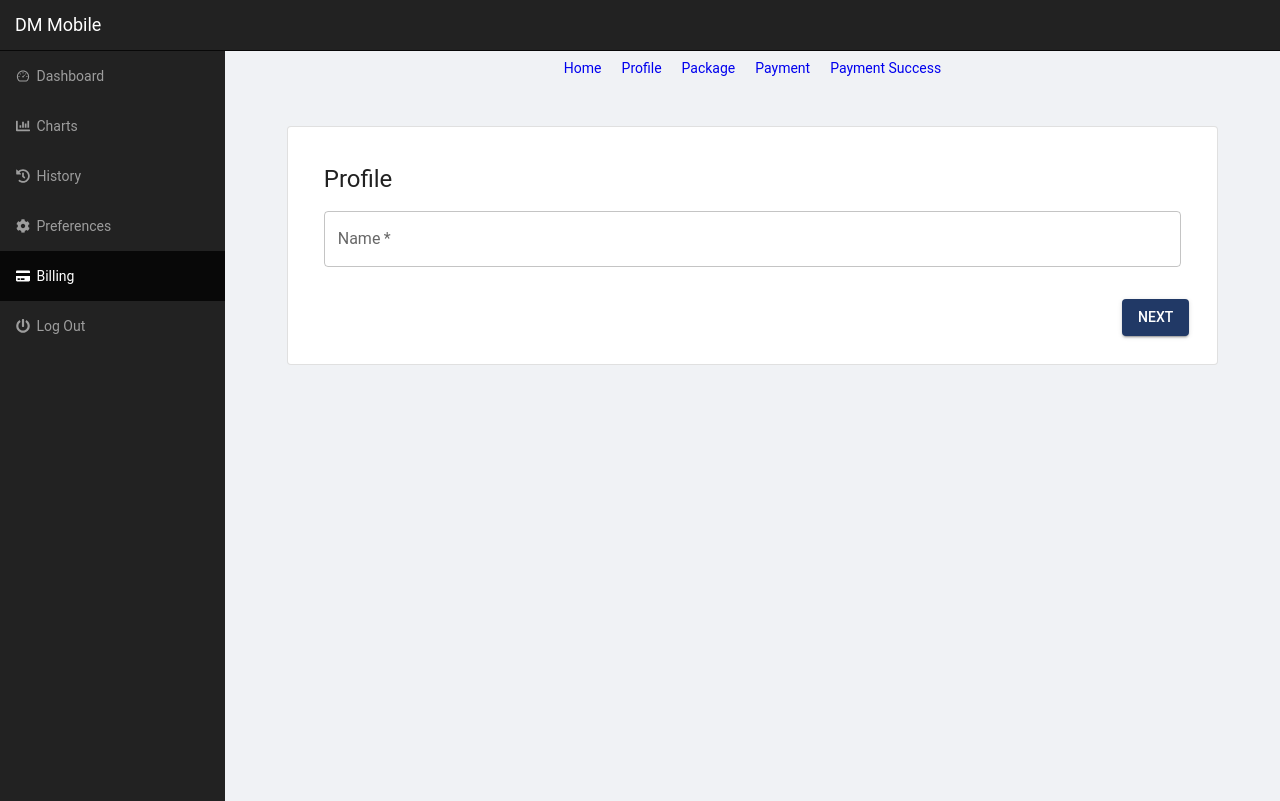
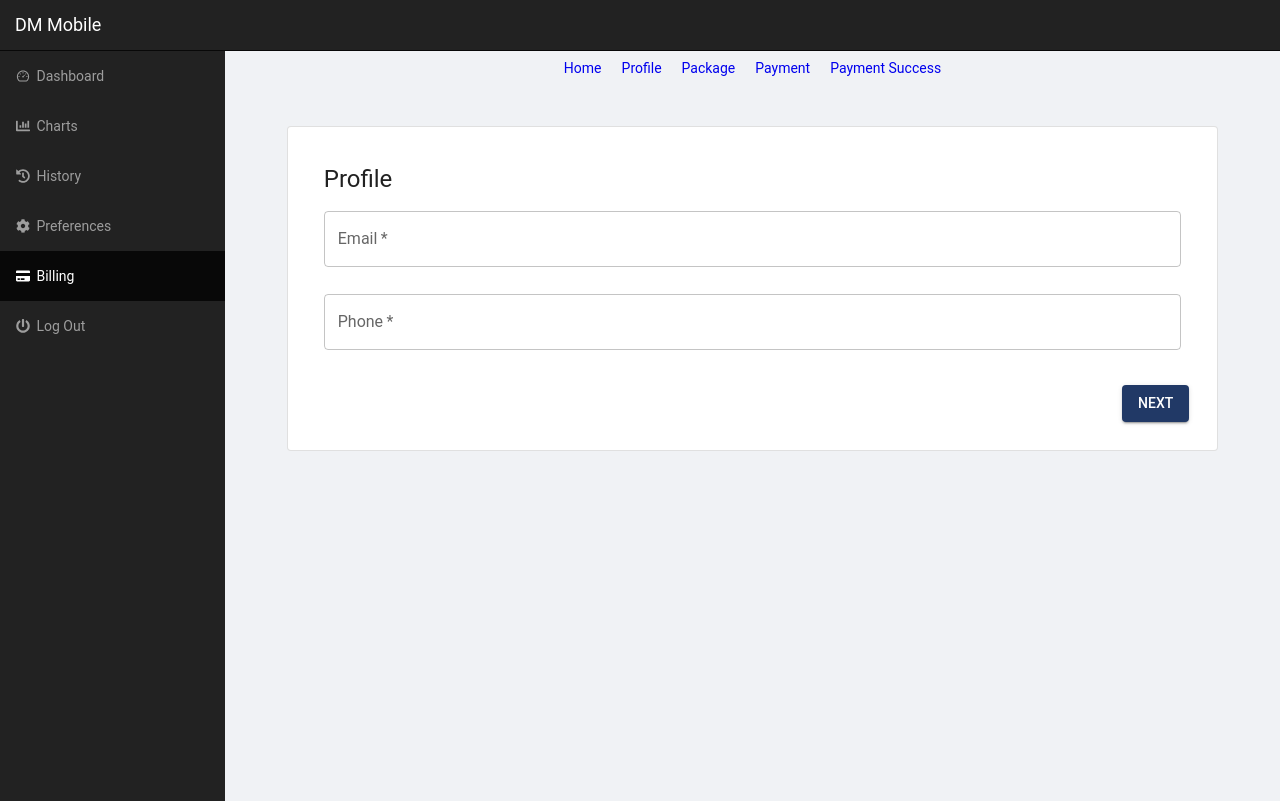
Before and after one commit to inamcode-hub/dm_510_billing_ui, a React (Vite) app: page /profile in a window 1280 px wide. Built offline with nearby package versions, Linux system fonts and the light colour scheme; no server answers.

Commit message:
refactor: Update Profile page with form and navigation logic

```diff
--- a/src/pages/payment/profile/Profile.tsx
+++ b/src/pages/payment/profile/Profile.tsx
@@ -1,45 +1,46 @@
-import React, { useEffect, useState } from 'react';
-import { useSelector, useDispatch } from 'react-redux';
-import NavigatePages from '../components/NavigatePages';
-
+import React, { useEffect } from 'react';
+import { useDispatch, useSelector } from 'react-redux';
+import { useNavigate } from 'react-router-dom';
+import { Formik, Form, Field, ErrorMessage } from 'formik';
 import {
   Button,
   Card,
   CardContent,
   CardActions,
+  Typography,
   TextField,
-  Typography,
 } from '@mui/material';
+import NavigatePages from '../components/NavigatePages';
 import { setShowPackage } from '../../../lib/redux/features/payment/paymentSlice';
-import { useNavigate } from 'react-router-dom';
+import * as Yup from 'yup';
 
+const validationSchema = Yup.object({
+  email: Yup.string().email('Invalid email').required('Required'),
+  phone: Yup.string().required('Required'),
+});
+
+interface InitialState {
+  email: string;
+  phone: string;
+}
 const initialState = {
-  input: '',
+  email: '',
+  phone: '',
 };
 
 const Profile: React.FC = () => {
   const dispatch = useDispatch();
   const navigate = useNavigate();
-  const { showProfile } = useSelector((state: any) => state.payment);
+  const { payment } = useSelector((state: any) => state);
+  const { showProfile } = payment;
 
-  const [state, setState] = useState(initialState);
-
-  const onChange = (e: React.ChangeEvent<HTMLInputElement>) => {
-    const { name, value } = e.target;
-    setState((prevState) => ({
-      ...prevState,
-      [name]: value,
-    }));
-  };
-
-  const handleSubmit = (e: React.FormEvent<HTMLFormElement>) => {
-    e.preventDefault();
-    if (state.input.trim() === '') {
-      alert('Please enter your name');
-    } else {
-      // console.log('Form submitted with name:', state.input);
+  const handleSubmit = (values: InitialState, actions: any) => {
+    console.log(
+      '🚀 ~ file: Profile.tsx ~ line 98 ~ handleSubmit ~ values',
+      values
+    );
     dispatch(setShowPackage());
-    }
+    actions.setSubmitting(false);
   };
 
   useEffect(() => {
@@ -60,21 +61,43 @@ const Profile: React.FC = () => {
           padding: '20px',
         }}
       >
-        <form onSubmit={handleSubmit}>
+        <Formik
+          initialValues={initialState as InitialState}
+          validationSchema={validationSchema}
+          onSubmit={handleSubmit}
+        >
+          {({ errors, touched, isSubmitting }) => {
+            return (
+              <Form>
                 <CardContent>
                   <Typography variant="h5" component="h2">
                     Profile
                   </Typography>
-            <TextField
-              id="input"
-              name="input"
-              label="Name"
-              placeholder="Enter your name"
+                  <Field
+                    as={TextField}
                     fullWidth
+                    id="email"
+                    name="email"
+                    label="Email"
+                    helperText={<ErrorMessage name="email" />}
+                    placeholder="Enter your email"
                     margin="normal"
-              value={state.input}
-              onChange={onChange}
                     variant="outlined"
+                    error={touched.email && Boolean(errors.email)}
+                    required
+                  />
+
+                  <Field
+                    as={TextField}
+                    fullWidth
+                    id="phone"
+                    name="phone"
+                    label="Phone"
+                    helperText={<ErrorMessage name="phone" />}
+                    placeholder="Enter your phone number"
+                    margin="normal"
+                    variant="outlined"
+                    error={touched.phone && Boolean(errors.phone)}
                     required
                   />
                 </CardContent>
@@ -84,11 +107,15 @@ const Profile: React.FC = () => {
                     variant="contained"
                     color="primary"
                     sx={{ marginLeft: 'auto' }}
+                    disabled={isSubmitting}
                   >
                     Next
                   </Button>
                 </CardActions>
-        </form>
+              </Form>
+            );
+          }}
+        </Formik>
       </Card>
     </div>
   );
```
Also changed, not shown: src/pages/payment/profile/components/InputHolder.tsx (deleted, +0 -50 lines). Lines whose indentation alone changed are shown as unchanged.
